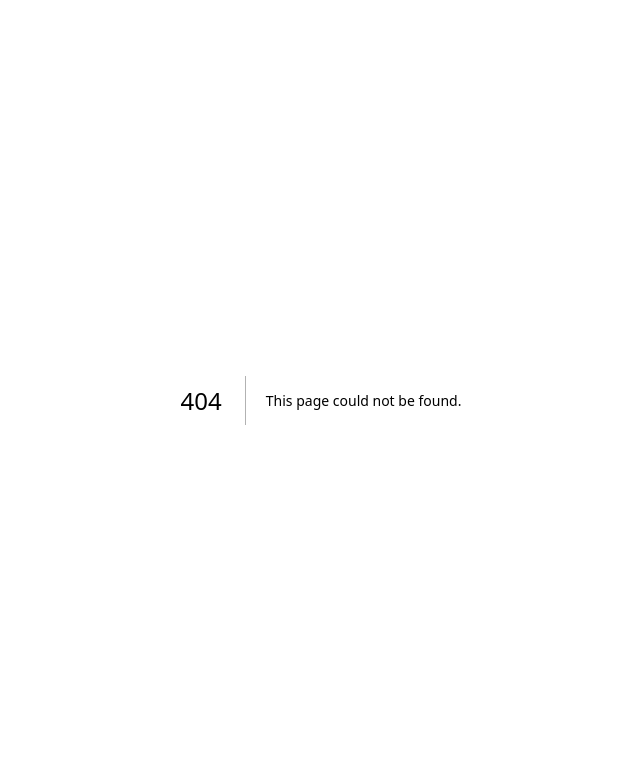
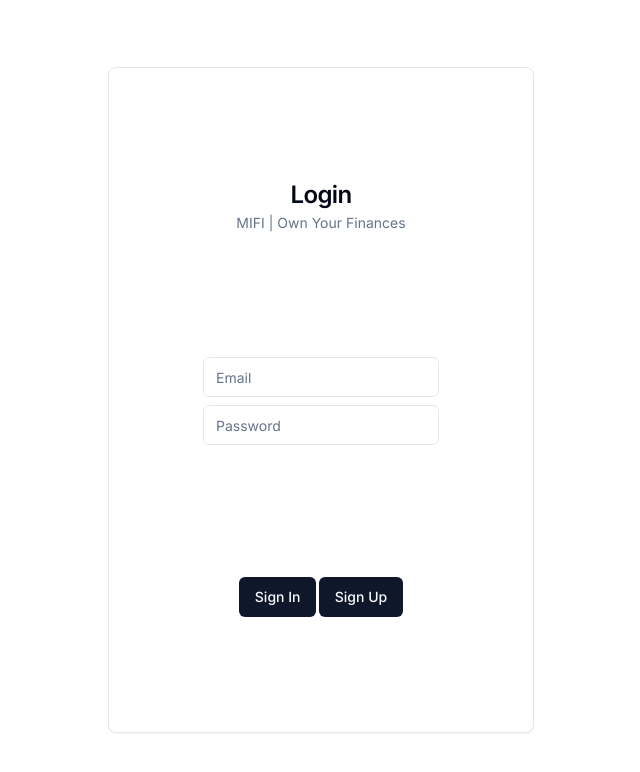
Before and after one commit to benremy/mifi, a Next.js app: page /auth in a window 1280 px wide. Before the commit this address had no page. Shown: the top 772 px of the page, without its empty margins (319-959 px from the left). Built offline with nearby package versions, Linux system fonts and the light colour scheme; no server answers.

Commit message:
Add auth layer

```diff
--- /dev/null
+++ b/app/auth/page.tsx
@@ -0,0 +1,86 @@
+'use client';
+
+import { useState, useEffect } from 'react';
+import { supabase } from '@/utils/supabase/client';
+import { useRouter } from 'next/navigation';
+import { Input } from '@/components/ui/input';
+import { Button } from '@/components/ui/button';
+import {
+    Card,
+    CardContent,
+    CardDescription,
+    CardFooter,
+    CardHeader,
+    CardTitle,
+} from "@/components/ui/card";
+
+export default function AuthPage() {
+  const [email, setEmail] = useState<string>('');
+  const [password, setPassword] = useState<string>('');
+  const router = useRouter();
+
+  // Redirect to Home if a user ID is found in localStorage
+  useEffect(() => {
+    const storedUserId = localStorage.getItem('userId');
+    if (storedUserId) {
+      router.push('/');
+    }
+  }, [router]);
+
+  const signIn = async () => {
+    const { error, data } = await supabase.auth.signInWithPassword({
+      email,
+      password,
+    });
+    if (error) {
+      alert(error.message);
+    } else if (data.session) {
+      localStorage.setItem('userId', data.session.user.id); // Store user ID on successful login
+      router.push('/');
+    }
+  };
+
+  const signUp = async () => {
+    const { error, data } = await supabase.auth.signUp({
+      email,
+      password,
+    });
+    if (error) {
+      alert(error.message);
+    } else if (data.session) {
+      localStorage.setItem('userId', data.session.user.id); // Store user ID on successful sign-up
+      router.push('/');
+    }
+  };
+
+  return (
+    <main className="w-screen h-screen flex justify-center items-center">
+      <Card className="h-5/6 md:w-1/3 flex flex-col justify-center items-center">
+        <CardHeader className="flex flex-col justify-center items-center">
+          <CardTitle>Login</CardTitle>
+          <CardDescription>MIFI | Own Your Finances</CardDescription>
+        </CardHeader>
+        <CardContent className="h-80 overflow-auto flex flex-col justify-center items-center">
+          <Input
+            className="mb-2 w-auto"
+            type="email"
+            placeholder="Email"
+            value={email}
+            onChange={(e) => setEmail(e.target.value)}
+          />
+          <Input
+            className="mb-2 w-auto"
+            type="password"
+            placeholder="Password"
+            value={password}
+            onChange={(e) => setPassword(e.target.value)}
+          />
+        </CardContent>
+        <CardFooter className="flex w-1/2 justify-between">
+          <Button onClick={signIn}>Sign In</Button>
+          <Button onClick={signUp}>Sign Up</Button>
+        </CardFooter>
+      </Card>
+    </main>
+  );
+}
--- a/app/page.tsx
+++ b/app/page.tsx
@@ -1,38 +1,87 @@
-"use client"
-import { useState, useEffect } from 'react'
-import { Transaction } from '@/types'
-import AddTransaction from "@/components/add-transaction-widget"
-import Ledger from "@/components/ledger-widget"
-import Bucket from "@/components/bucket-widget"
-import Settings from "@/components/settings-widget"
-// import { createClient } from '@/utils/supabase/client'
-// import { cookies } from 'next/headers'
-import { supabase } from '@/utils/supabase/client'
+"use client";
+import { useState, useEffect } from 'react';
+import { Transaction } from '@/types';
+import AddTransaction from "@/components/add-transaction-widget";
+import Ledger from "@/components/ledger-widget";
+import Bucket from "@/components/bucket-widget";
+import Settings from "@/components/settings-widget";
+import { Button } from "@/components/ui/button";
+import { supabase } from '@/utils/supabase/client';
+import { useRouter } from 'next/navigation';
 
 export default function Home() {
+  const [user, setUser] = useState<string>("");
+  const router = useRouter();
+  const [transactions, setTransactions] = useState<Transaction[]>([]);
 
-  const [transactions, setTransactions] = useState<Transaction[]>([])
-  // const cookieStore = cookies()
+  const getTransactionData = async (userId: string) => {
+    const { data, error } = await supabase
+      .from('transactions')
+      .select()
+      .eq('user_id', userId); // Adjust the column name if needed
 
-  const getTransactionData = async () => {
-    const { data } = await supabase.from('transactions').select()
-    if (!data) return
-    setTransactions(data)
-  }
+    if (error) {
+      console.error("Error fetching transactions:", error);
+    } else {
+      setTransactions(data || []);
+    }
+  };
+
 
   useEffect(() => {
-    getTransactionData()
-  }, [])
+    // Check localStorage for user ID on component mount
+    const storedUserId = localStorage.getItem('userId');
+    if (storedUserId) {
+      console.log('User exists', storedUserId)
+      setUser(storedUserId);
+      getTransactionData(storedUserId); // Fetch transactions if user is already logged in
+    } else {
+      router.push('/auth'); // Redirect to login page if no user ID
+    }
+
+    // Set up the onAuthStateChange listener
+    const { data: authListener } = supabase.auth.onAuthStateChange((event, session) => {
+      if (event === 'SIGNED_IN' && session?.user) {
+        localStorage.setItem('userId', session.user.id);
+        setUser(session.user.id);
+        getTransactionData(); // Fetch transactions on successful sign-in
+      } else if (event === 'SIGNED_OUT') {
+        localStorage.removeItem('userId');
+        setUser("");
+        setTransactions([]);
+        router.push('/auth');
+      }
+    });
+
+    // Cleanup subscription when the component unmounts
+    return () => {
+      authListener?.subscription.unsubscribe();
+    };
+  }, [router]);
+
+  const handleSignOut = async () => {
+    const { error } = await supabase.auth.signOut();
+    if (error) {
+      console.log("Error w/ Signout", error);
+    } else {
+      localStorage.removeItem('userId');
+      setUser("");
+      setTransactions([]);
+      router.push('/auth');
+    }
+  };
 
   return (
     <main className="w-screen flex flex-col md:flex-row flex-wrap overflow-hidden">
       <AddTransaction
+        user={user}
         setTransactions={setTransactions}
         transactions={transactions}
       />
       <Ledger transactions={transactions}/>
       <Bucket/>
       <Settings/>
+      <Button onClick={handleSignOut}>Sign Out</Button>
     </main>
   );
 }
--- a/components/add-transaction-widget.tsx
+++ b/components/add-transaction-widget.tsx
@@ -20,10 +20,11 @@
 
 interface AddTransactionProps {
   transactions: Transaction[];
+  user: string;
   setTransactions: React.Dispatch<React.SetStateAction<Transaction[]>>;
 }
 
-const AddTransactionWidget: React.FC<AddTransactionProps> = ({ setTransactions, transactions }) => {
+const AddTransactionWidget: React.FC<AddTransactionProps> = ({ setTransactions, transactions, user }) => {
   const [date, setDate] = useState<Date | undefined>(new Date())
   const [tabValue, setTabValue] = useState<string>("debit")
   const [bucket, setBucket] = useState<string>("")
@@ -39,7 +40,8 @@
       description: description,
       type: tabValue,
       date: date,
-      bucket: bucket
+      bucket: bucket,
+      user_id: user
     }
 
     const { error } = await supabase
@@ -79,7 +81,6 @@
           <Input
             className="mb-2 w-auto"
             placeholder="enter amount"
-            type="number"
             value={amount}
             min="0"
             onChange={e => setAmount(Number(e.target.value))}
--- a/components/settings-widget.tsx
+++ b/components/settings-widget.tsx
@@ -22,5 +22,5 @@
             <p></p>
         </CardFooter>
     </Card>
-)
+  )
 }
--- a/types.ts
+++ b/types.ts
@@ -5,4 +5,5 @@
     type: string;
     date: Date | undefined;
     bucket: string;
+    user_id: string;
 }
```
